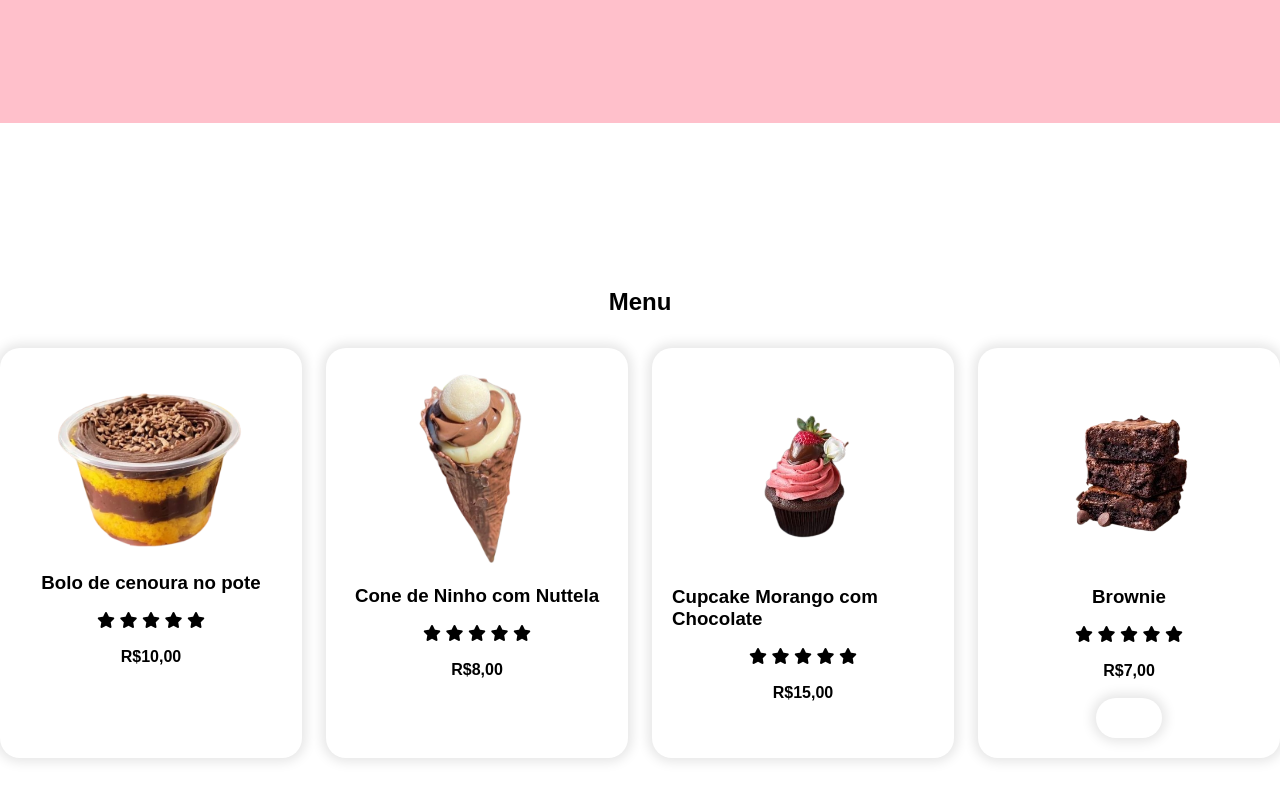
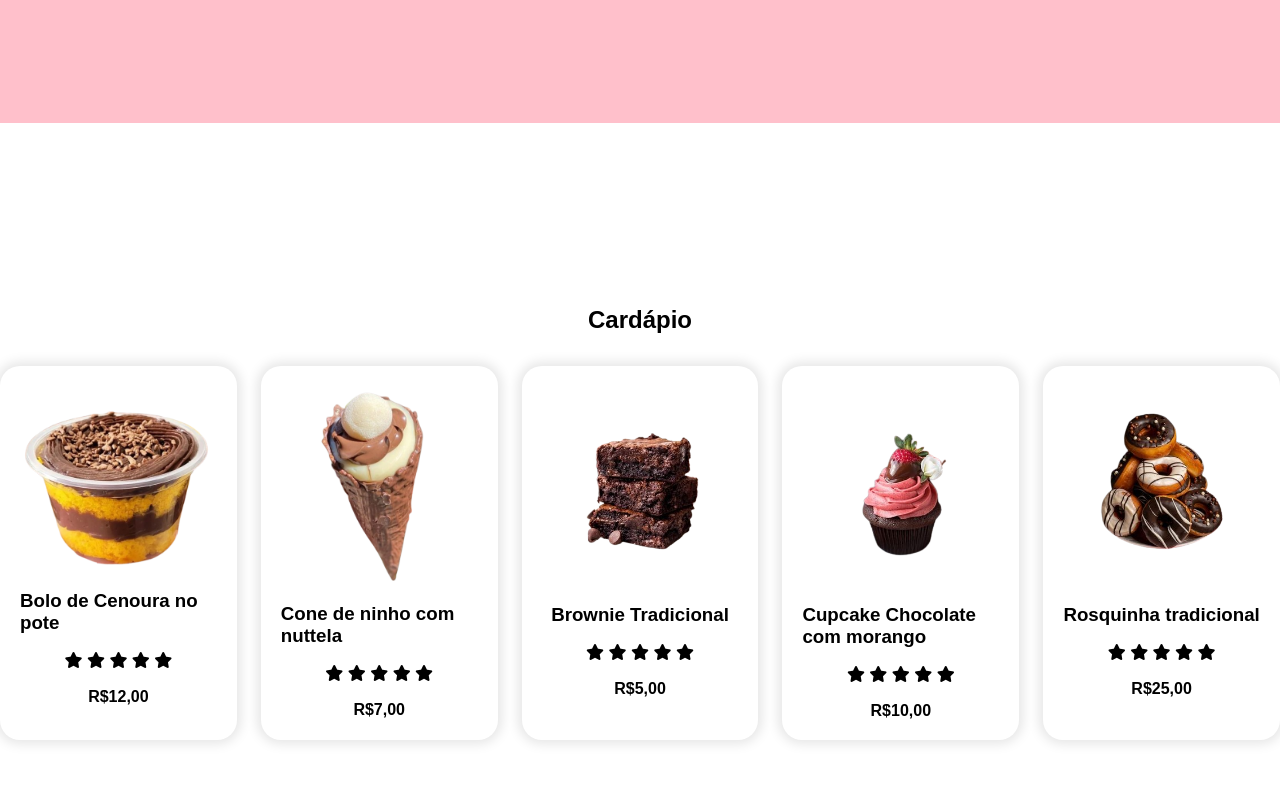
Before and after one commit to LucasWMF/Doces-Etecanos, a plain HTML site: page index.html in a window 1280 px wide. Shown: the part 1477-2277 px from the top of the page. Drawn offline with Linux system fonts and the light colour scheme.

Commit message:
menu
terminado

```diff
--- a/assents/css/menu.css
+++ b/assents/css/menu.css
@@ -28,28 +28,11 @@
     overflow: hidden;
 }
 
-/* coração */
-.dish-heart {
-    position: absolute;
-    background-color: var(--color-primary-6);
-    display: flex;
-    align-items: center;
-    justify-content: center;
-    font-size: 1.563rem;
-    color: var(--color-primary-1);
-    width: 70px;
-    height: 70px;
-    right: -10px;
-    top: -10px;
-    border-radius: 0px 37.5px 0px 42.5px;
-}
-
 /* imagens */
 .image{
     max-width: 200px;
     max-height: 200px;
 }
-
 
 .Estrelas-avaliação i {
     color: var(--color-primary-6);
--- a/index.html
+++ b/index.html
@@ -135,16 +135,83 @@
     <!-- Parte do menu -->
 
     <section id="menu">
-        <h2 class="section-title">Menu</h2>
-
+        <h1 class="section-title">Cardápio</h1>
 
         <div id="dishes">
+
+            <!-- Card1 -->
             <div class="dish">
-                <!-- card1 -->
                 <img src="./assents/image/bolo_de_cenoura_no_pote-removebg-preview.png" class="image" alt="">
 
                 <h3 class="dish-title">
-                    Bolo de cenoura no pote
+                    Bolo de Cenoura no pote
+                </h3>
+
+                <div class="Estrelas-avaliação">
+                    <i class="fa-solid fa-star"></i>
+                    <i class="fa-solid fa-star"></i>
+                    <i class="fa-solid fa-star"></i>
+                    <i class="fa-solid fa-star"></i>
+                    <i class="fa-solid fa-star"></i>
+                </div>
+
+                <div class="dish-price">
+                    <h4>R$12,00</h4>
+                </div>
+            </div>
+            <!-- fim do card1 -->
+
+            <!-- card2 -->
+            <div class="dish">
+                <img src="./assents/image/cone_de_ninho_com_nutella-removebg-preview.png" class="image" alt="">
+
+                <h3 class="dish-title">
+                    Cone de ninho com nuttela
+                </h3>
+
+                <div class="Estrelas-avaliação">
+                    <i class="fa-solid fa-star"></i>
+                    <i class="fa-solid fa-star"></i>
+                    <i class="fa-solid fa-star"></i>
+                    <i class="fa-solid fa-star"></i>
+                    <i class="fa-solid fa-star"></i>
+                </div>
+
+                <div class="dish-price">
+                    <h4>R$7,00</h4>
+
+                </div>
+            </div>
+            <!-- fim do card2 -->
+
+            <!-- card3 -->
+            <div class="dish">
+                <img src="./assents/image/brownie-removebg-preview.png" class="image" alt="">
+
+                <h3 class="dish-title">
+                    Brownie Tradicional
+                </h3>
+
+                <div class="Estrelas-avaliação">
+                    <i class="fa-solid fa-star"></i>
+                    <i class="fa-solid fa-star"></i>
+                    <i class="fa-solid fa-star"></i>
+                    <i class="fa-solid fa-star"></i>
+                    <i class="fa-solid fa-star"></i>
+                </div>
+
+                <div class="dish-price">
+                    <h4>R$5,00</h4>
+                </div>
+            </div>
+            <!-- fim do card3-->
+
+            <!-- card4 -->
+            <div class="dish">
+                <img src="./assents/image/cupcake-removebg-preview.png" class="image" alt="">
+
+                <h3 class="dish-title">
+                    Cupcake Chocolate com morango
                 </h3>
 
                 <div class="Estrelas-avaliação">
@@ -159,15 +226,14 @@
                     <h4>R$10,00</h4>
                 </div>
             </div>
+            <!-- fim do card4 -->
 
+            <!-- card5 -->
             <div class="dish">
-                <!-- fim do card1 -->
-
-                <!-- card2 -->
-                <img src="./assents/image/cone_de_ninho_com_nutella-removebg-preview.png" class="image" alt="">
+                <img src="./assents/image/rosquinha-removebg-preview.png" class="image" alt="">
 
                 <h3 class="dish-title">
-                    Cone de Ninho com Nuttela
+                    Rosquinha tradicional
                 </h3>
 
                 <div class="Estrelas-avaliação">
@@ -179,65 +245,17 @@
                 </div>
 
                 <div class="dish-price">
-                    <h4>R$8,00</h4>
-
+                    <h4>R$25,00</h4>
                 </div>
             </div>
-
-            <div class="dish">
-                <!-- fim do card2 -->
-
-                <!-- card3 -->
-                <img src="./assents/image/cupcake-removebg-preview.png" class="image" alt="">
-
-                <h3 class="dish-title">
-                    Cupcake Morango com Chocolate
-                </h3>
-
-                <div class="Estrelas-avaliação">
-                    <i class="fa-solid fa-star"></i>
-                    <i class="fa-solid fa-star"></i>
-                    <i class="fa-solid fa-star"></i>
-                    <i class="fa-solid fa-star"></i>
-                    <i class="fa-solid fa-star"></i>
-                </div>
-
-                <div class="dish-price">
-                    <h4>R$15,00</h4>
-                </div>
-            </div>
-
-            <div class="dish">
-                <!-- fim do card3 -->
-
-                <!-- card4 -->
-                <img src="./assents/image/brownie-removebg-preview.png" class="image" alt="">
-
-                <h3 class="dish-title">
-                    Brownie
-                </h3>
-
-                <div class="Estrelas-avaliação">
-                    <i class="fa-solid fa-star"></i>
-                    <i class="fa-solid fa-star"></i>
-                    <i class="fa-solid fa-star"></i>
-                    <i class="fa-solid fa-star"></i>
-                    <i class="fa-solid fa-star"></i>
-                </div>
-
-                <div class="dish-price">
-                    <h4>R$7,00</h4>
-                </div>
-                <div class="dish">
-                </div>
-
     </section>
+    <!-- fim do card5 -->
 
     <section id="menu">
         <div id="dishes">
             <div class="dish">
 
-                        <!-- card5 -->
+                <!-- card6 -->
                 <img src="./assents/image/brigadeiro_de_uva-removebg-preview.png" class="image" alt="">
 
                 <h3 class="dish-title">
@@ -256,12 +274,10 @@
                     <h4>R$4,00</h4>
                 </div>
             </div>
+            <!-- fim do card6-->
 
+            <!-- card7-->
             <div class="dish">
-
-                        <!-- fim do card5 -->
-
-                        <!-- card6 -->
                 <img src="./assents/image/esse_brigadeiro-removebg-preview.png" class="image" alt="">
 
                 <h3 class="dish-title">
@@ -281,10 +297,10 @@
 
                 </div>
             </div>
+            <!-- fim do card7 -->
+
+            <!-- card8-->
             <div class="dish">
-                        <!-- fim do card6 -->
-
-                        <!-- card7 -->
                 <img src="./assents/image/macarrons-removebg-preview.png" class="image" alt="">
 
                 <h3 class="dish-title">
@@ -303,11 +319,10 @@
                     <h4>R$20,00</h4>
                 </div>
             </div>
+            <!-- fim do card8-->
 
+            <!-- card9-->
             <div class="dish">
-                        <!-- fim do card7 -->
-
-                        <!-- card8 -->
                 <img src="./assents/image/ovo_d_eniho_com_nuttela-removebg-preview.png" class="image" alt="">
 
                 <h3 class="dish-title">
@@ -326,11 +341,10 @@
                     <h4>R$7,00</h4>
                 </div>
             </div>
+            <!-- fim do card9-->
 
+            <!-- card10 -->
             <div class="dish">
-                            <!-- fim do card11 -->
-
-                            <!-- card12 -->
                 <img src="./assents/image/torta_de_morango-removebg-preview.png" class="image" alt="">
 
                 <h3 class="dish-title">
@@ -350,14 +364,12 @@
                 </div>
             </div>
     </section>
+    <!-- Fim card10 -->
 
     <section id="menu">
-
-
         <div id="dishes">
+            <!-- card11 -->
             <div class="dish">
-
-                                <!-- card9 -->
                 <img src="./assents/image/ovo_de_brigadeiro-removebg-preview.png" class="image" alt="">
 
                 <h3 class="dish-title">
@@ -376,12 +388,10 @@
                     <h4>R$30,00</h4>
                 </div>
             </div>
+            <!-- fim do card12 -->
 
+            <!-- card13 -->
             <div class="dish">
-
-                                <!-- fim do card9 -->
-
-                                <!-- card10 -->
                 <img src="./assents/image/pudim-removebg-preview.png" class="image" alt="">
 
                 <h3 class="dish-title">
@@ -401,10 +411,10 @@
 
                 </div>
             </div>
+            <!-- fim do card13 -->
+
+            <!-- card14-->
             <div class="dish">
-                                <!-- fim do card10 -->
-
-                                <!-- card11 -->
                 <img src="./assents/image/pão_de_mel-removebg-preview.png" class="image" alt="">
 
                 <h3 class="dish-title">
@@ -423,11 +433,10 @@
                     <h4>R$9,00</h4>
                 </div>
             </div>
+            <!-- fim do card14 -->
 
+            <!-- card15-->
             <div class="dish">
-                                <!-- fim do card11 -->
-
-                                <!-- card12 -->
                 <img src="./assents/image/sonho-removebg-preview.png" class="image" alt="">
 
                 <h3 class="dish-title">
@@ -446,11 +455,10 @@
                     <h4>R$6,00</h4>
                 </div>
             </div>
+            <!-- fim do card15 -->
 
+            <!-- card16-->
             <div class="dish">
-                                <!-- fim do card11 -->
-
-                                <!-- card12 -->
                 <img src="./assents/image/torta_de_limão-removebg-preview.png" class="image" alt="">
 
                 <h3 class="dish-title">
@@ -470,9 +478,7 @@
                 </div>
             </div>
     </section>
-                <!-- fim do card13 -->
-    </section>
-
+    <!-- fim do card16 -->
     <!-- Fim menu -->
 
 
```
Lines whose indentation alone changed are shown as unchanged.
